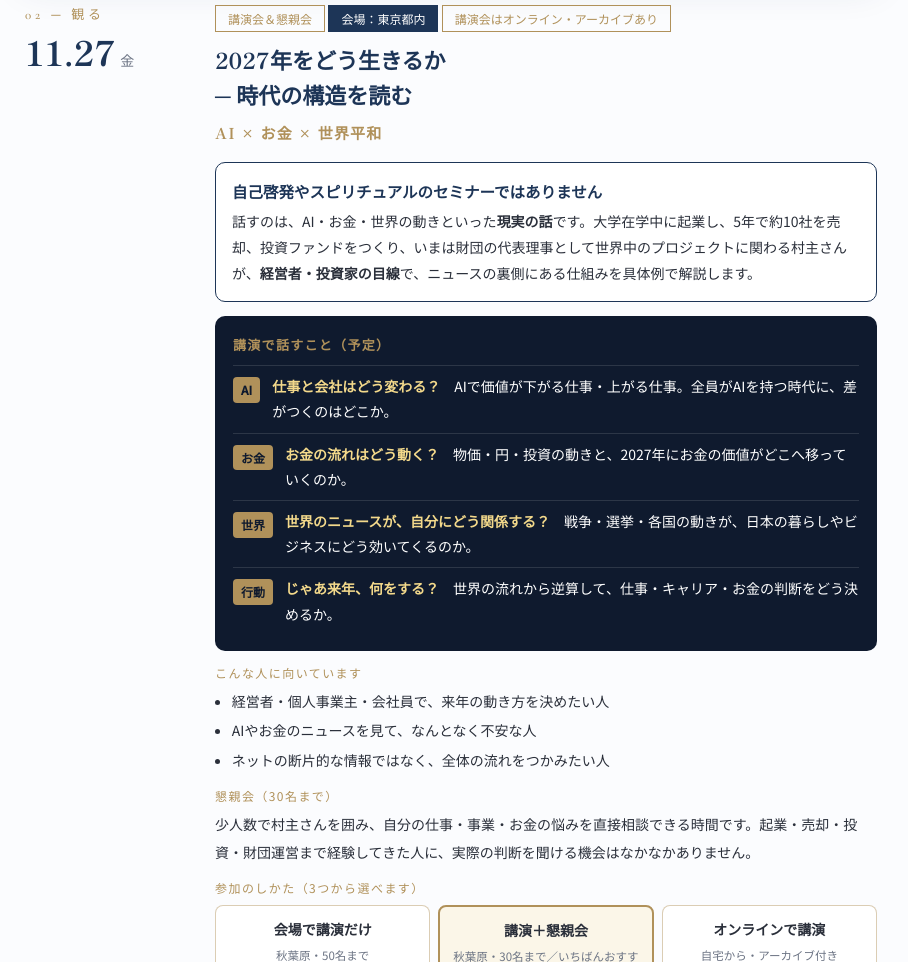
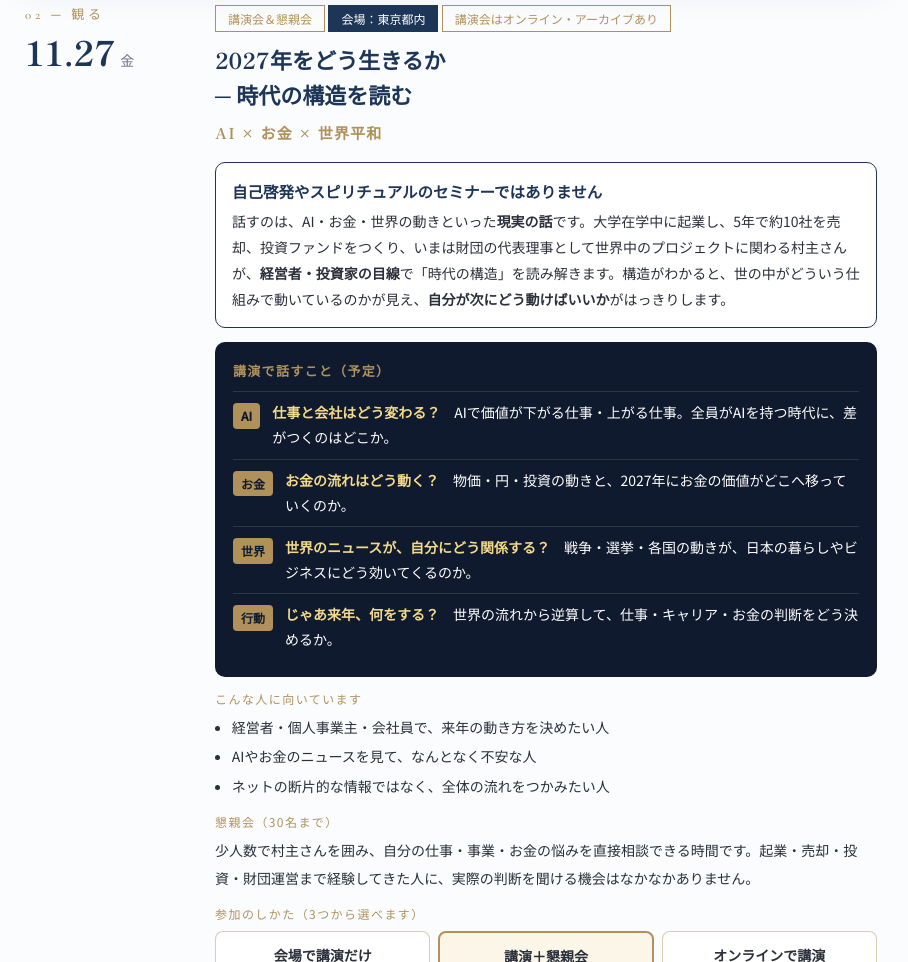
Before and after one commit to wclosetk8114-collab/murasu-dampatsu-lp, a plain HTML site: page index.html in a window 1280 px wide. Shown: the part 8964-9926 px from the top of the page, without its empty margins (189-1097 px from the left). Drawn offline with nearby package versions, Linux system fonts and the light colour scheme; no server answers.

Commit message:
11/27: 構造→仕組み→次の動きの表現に修正

```diff
--- a/index.html
+++ b/index.html
@@ -422,7 +422,7 @@ footer{text-align:center;font-size:12px;color:var(--mu);padding:36px 0 56px;back
    <div>
     <span class="tag">講演会＆懇親会</span> <span class="tag loc2">会場：東京都内</span> <span class="tag">講演会はオンライン・アーカイブあり</span>
     <h3>2027年をどう生きるか<br>─ 時代の構造を読む<br><small style="font-size:15px;color:var(--gd);letter-spacing:.08em">AI × お金 × 世界平和</small></h3>
-    <div class="notsp"><b>自己啓発やスピリチュアルのセミナーではありません</b>話すのは、AI・お金・世界の動きといった<b>現実の話</b>です。大学在学中に起業し、5年で約10社を売却、投資ファンドをつくり、いまは財団の代表理事として世界中のプロジェクトに関わる村主さんが、<b>経営者・投資家の目線</b>で、ニュースの裏側にある仕組みを具体例で解説します。</div>
+    <div class="notsp"><b>自己啓発やスピリチュアルのセミナーではありません</b>話すのは、AI・お金・世界の動きといった<b>現実の話</b>です。大学在学中に起業し、5年で約10社を売却、投資ファンドをつくり、いまは財団の代表理事として世界中のプロジェクトに関わる村主さんが、<b>経営者・投資家の目線</b>で「時代の構造」を読み解きます。構造がわかると、世の中がどういう仕組みで動いているのかが見え、<b>自分が次にどう動けばいいか</b>がはっきりします。</div>
     <div class="g3"><div class="g3h">講演で話すこと（予定）</div>
      <div class="g3r"><span>AI</span><div><b>仕事と会社はどう変わる？</b>　AIで価値が下がる仕事・上がる仕事。全員がAIを持つ時代に、差がつくのはどこか。</div></div>
      <div class="g3r"><span>お金</span><div><b>お金の流れはどう動く？</b>　物価・円・投資の動きと、2027年にお金の価値がどこへ移っていくのか。</div></div>
```
